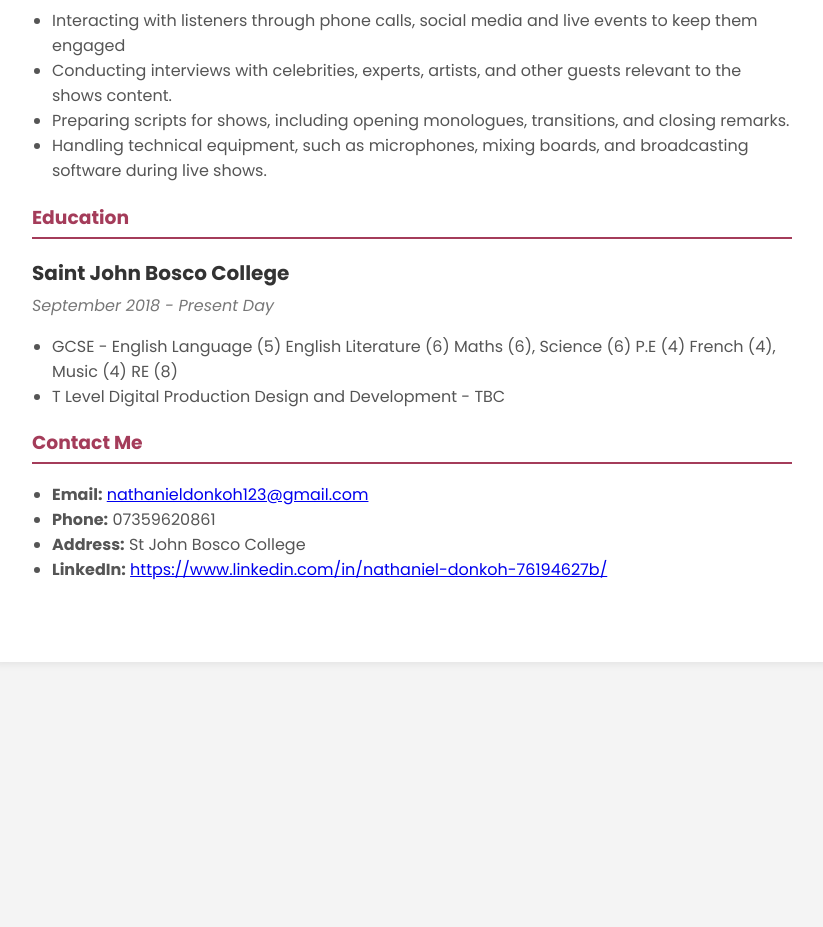
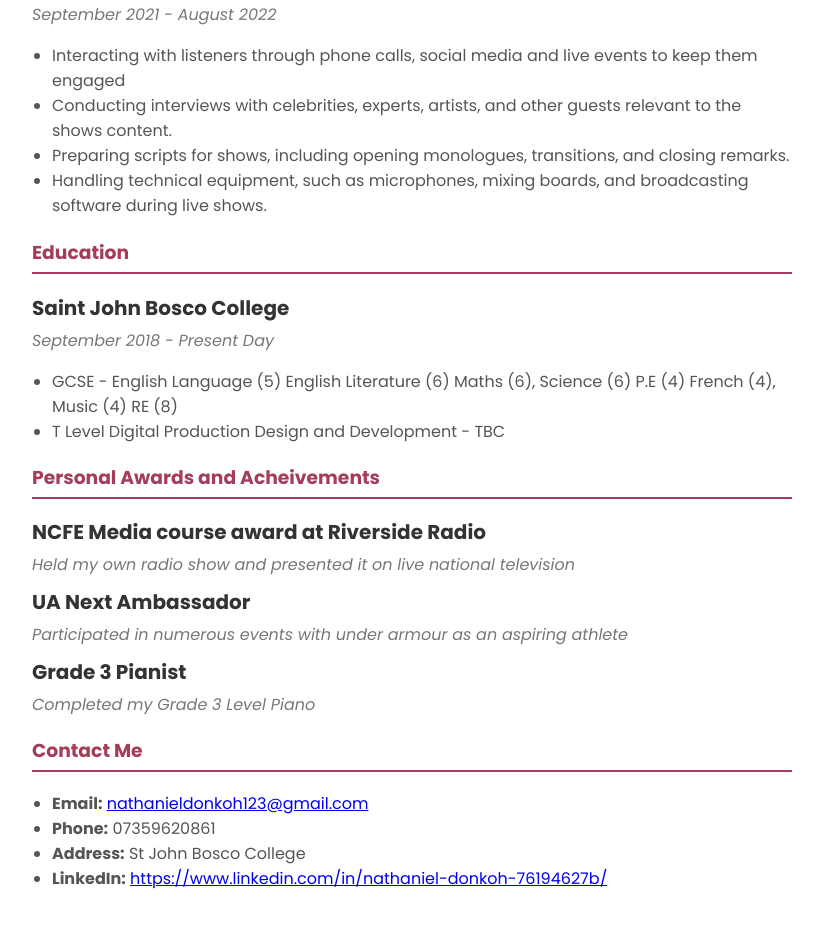
Before and after one commit to NathanielDonkoh/cv-project, a plain HTML site: page My CV Website.html in a window 1280 px wide. Shown: the part 717-1644 px from the top of the page, without its empty margins (228-1051 px from the left). Before the commit the page ends 1399 px from the top, so only its background shows below. Drawn offline with nearby package versions, Linux system fonts and the light colour scheme.

Commit message:
4th Commit

```diff
--- a/My CV Website.html
+++ b/My CV Website.html
@@ -14,7 +14,7 @@
     <div class="container">
         <div class="header">
             <img src="C:\Users\Nathaniel Donkoh\Downloads\WhatsApp Image 2024-07-15 at 13.41.06.jpeg" alt="Nathaniel Donkoh" class="profile-pic">
-            <h1>Nathaniel Donkoh</h1>
+        <h2>Nathaniel Donkoh</h2>
         <h2>T-Level Student</h2>
         </div>
         <div class="main-content">
@@ -56,6 +56,19 @@
                         <li>GCSE - English Language (5) English Literature (6)  Maths (6), Science (6) P.E (4) French (4), Music (4) RE (8)</li>
                         <li>T Level Digital Production Design and Development - TBC</li>
                     </ul>
+
+
+                        <div class="job">
+                            <h3>Personal Awards and Acheivements</h3>
+                            <h4>NCFE Media course award at Riverside Radio</h4>
+                            <p><em>Held my own radio show and presented it on live national television</em></p>
+                            <h4>UA Next Ambassador</h4>
+                            <p><em>Participated in numerous events with under armour as an aspiring athlete</em></p>
+                            <h4>Grade 3 Pianist</h4>
+                            <p><em>Completed my Grade 3 Level Piano</em></p>
+
+
+
                     <div class="contact-me">
                         <h3>Contact Me</h3>
                             <ul>
--- a/style.css
+++ b/style.css
@@ -29,13 +29,13 @@ body {
     object-fit: cover;
     position: absolute;
     top: 20px;
-    left: calc(50% - 75px);
+    left: 100px;
     border: 5px solid #fff;
 }
 
 .header h1 {
     margin: 0;
-    padding-top: 180px;
+
     font-size: 36px;
     font-family: "Poppins", sans-serif;
     position: absolute;
```
Lines whose indentation alone changed are shown as unchanged.
